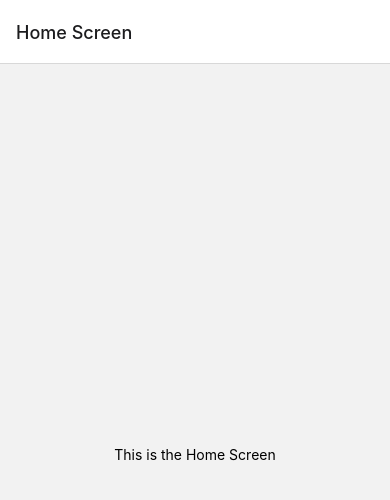
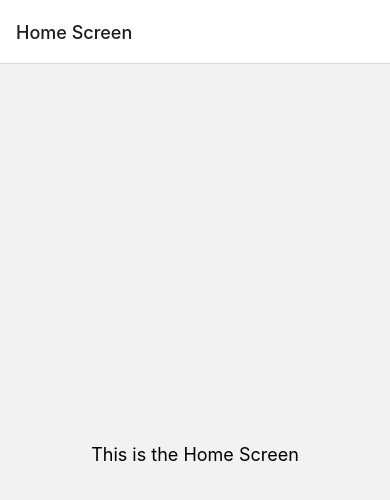
Before and after one commit to 4857MAZHAR/react-intern-2023, a React Native app: screen / in a window 390 px wide. Shown: the top 500 px of the page. Built offline with nearby package versions, Linux system fonts and the light colour scheme.

Commit message:
App Structure settled

```diff
--- a/src/screens/HomeScreen.js
+++ b/src/screens/HomeScreen.js
@@ -1,14 +1,23 @@
-import {
- Text,
- View,
-} from 'react-native';
+import React from 'react';
+import { Text, View, StyleSheet } from 'react-native';
 
-function HomeScreen() {
+const HomeScreen = () => {
  return (
-  <View style={{ flex: 1, alignItems: 'center', justifyContent: 'center' }}>
-   <Text>This is the Home Screen</Text>
+  <View style={styles.container}>
+   <Text style={styles.text}>This is the Home Screen</Text>
   </View>
  );
-}
+};
+
+const styles = StyleSheet.create({
+ container: {
+  flex: 1,
+  alignItems: 'center',
+  justifyContent: 'center',
+ },
+ text: {
+  fontSize: 18,
+ },
+});
 
 export default HomeScreen;
```
